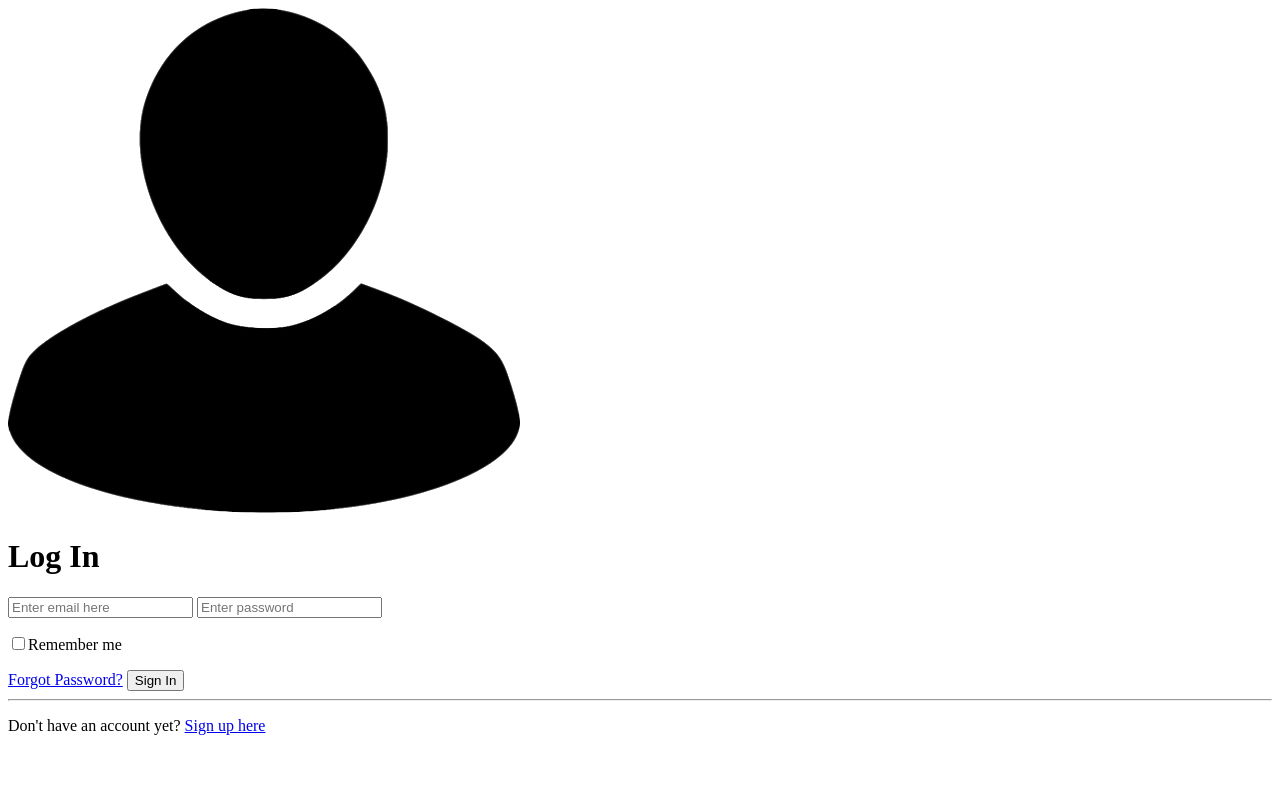
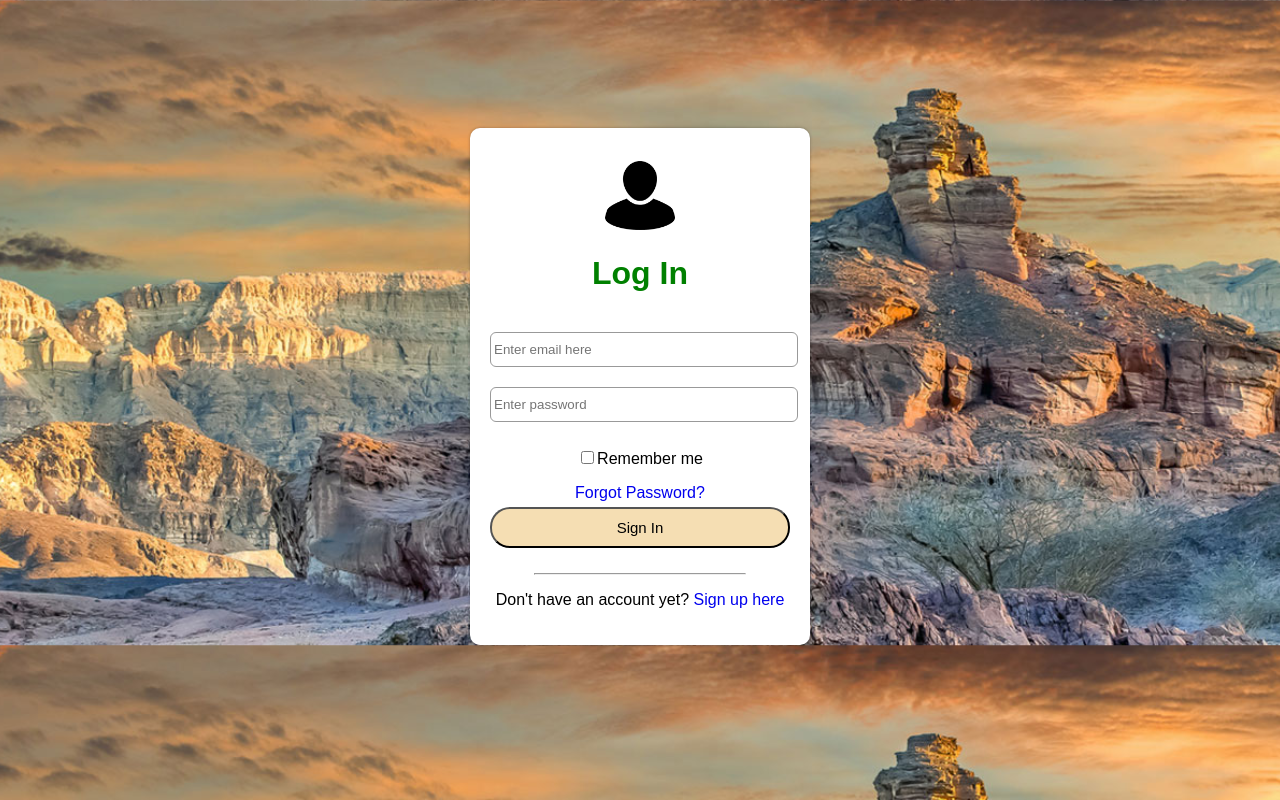
Before and after one commit to NaaLaryea/To-Do-App, a Django app: page /login in a window 1280 px wide. Run offline with Django 3.2, Linux system fonts and the light colour scheme.

Commit message:
front end code updates, with editings done in login.html and login.css

```diff
--- /dev/null
+++ b/todo/static/css/login.css
@@ -0,0 +1,69 @@
+body{
+    margin: 0;
+    padding: 0;
+    font-family: 'Barlow', sans-serif;
+    background-image: url("../images/background.jpg");
+    background-size: cover;
+    background-position: center;
+}
+#body{
+    border: none;
+    height: 100%;
+    top: 0;
+    width: 100%;
+    visibility: visible;
+}
+.sign-in-form{
+    width: 300px;
+    box-shadow: 0 0 3px 0 rgba(0, 0, 0, 0.3);
+    padding: 20px;
+    margin: 10% auto 0;
+    text-align: center;
+    border-radius: 10px;
+    background-color: #fff;
+}
+.sign-in-form h1{
+    color: green;
+    margin-bottom: 30px;
+}
+.input-field{
+    padding: 3px;
+    width: 100%;
+    border-radius: 6px;
+    margin: 10px 0;
+    border: 1px solid #999;
+    outline: none;
+    height: 27px;
+}
+button{
+    width: 100%;
+    padding: 10px;
+    border-radius: 20px;
+    color: black;
+    font-size: 15px;
+    margin: 5px 0;
+    outline: none;
+    cursor: pointer;
+    text-align: center;
+}
+.signin-btn{
+    background-color: wheat;
+}
+.signin-btn:hover{
+    background-color: rgb(196, 155, 78);
+}
+{
+    display: flex;
+    margin-left: 10px;
+}
+a{
+    text-decoration: none;
+}
+hr{
+    margin-top: 20px;
+    width: 70%;
+}
+img{
+    width: 70px;
+    margin-top: 13px;
+}
--- a/todo/templates/todo/dashboard.html
+++ b/todo/templates/todo/dashboard.html
@@ -33,6 +33,11 @@
 
             <div class="item-list">
                 <h2>Task List</h2>
+                <div class="task-list-form">
+                    <form>
+
+                    </form>
+                </div>
             </div>
         </div>
     </body>
--- a/todo/templates/todo/login.html
+++ b/todo/templates/todo/login.html
@@ -13,7 +13,7 @@
 
     <body id="body">
         <!-- <img src="{% static 'images/background.jpg' %}"> -->
-        <div class="sign-up-form">
+        <div class="sign-in-form">
             <img src="{% static 'images/user-icon.png' %}">
             <h1>Log In</h1>
             <form id="new-form">
@@ -23,7 +23,7 @@
                 <input type="password" class="input-field" placeholder="Enter password">
                 <p><span><input type="checkbox"></span>Remember me</p>
                 <a href="passwordreset.html">Forgot Password?</a>
-                <button type="button" class="signup-btn">Sign In</button>
+                <button type="button" class="signin-btn">Sign In</button>
                 <hr>
                 <p>Don't have an account yet? <a href="register.html">Sign up here</a></p>
             </form>
```
Also changed, not shown: todo/templates/todo/homepage.html (+11 -29 lines).
